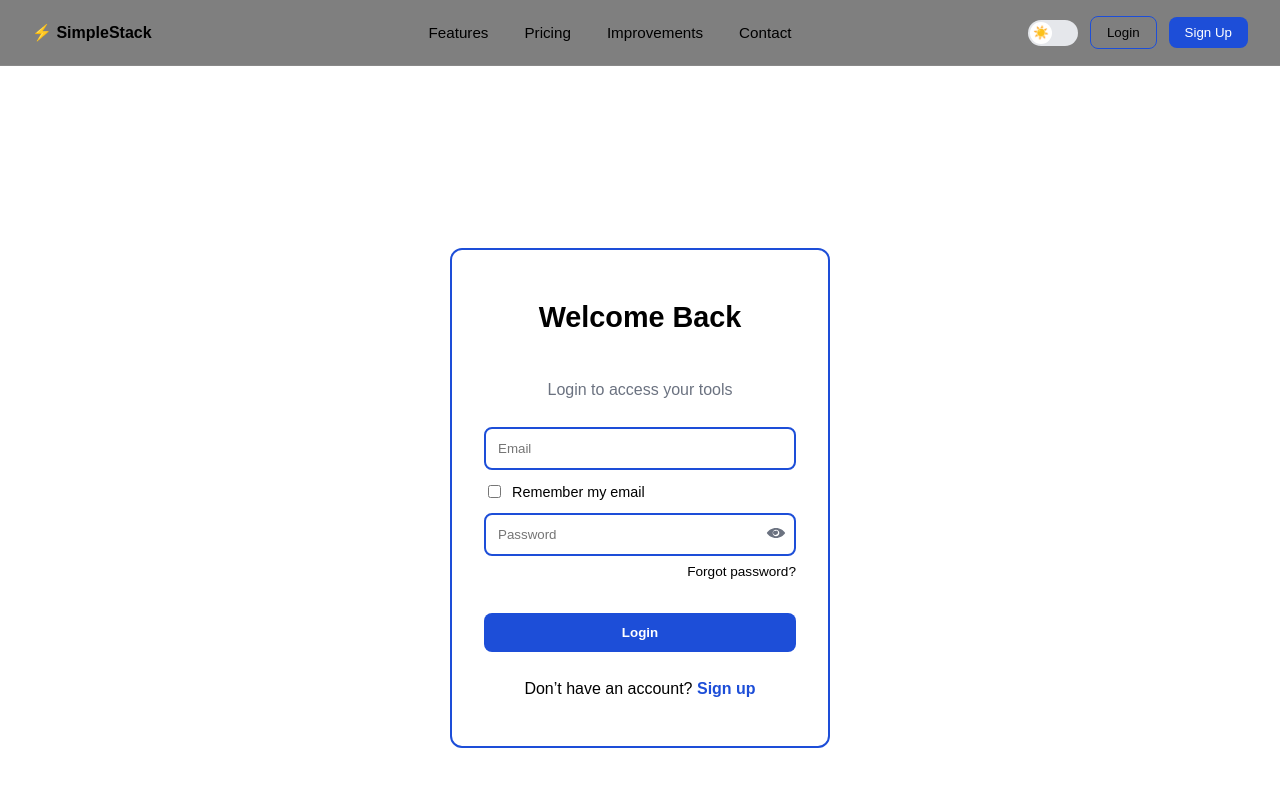
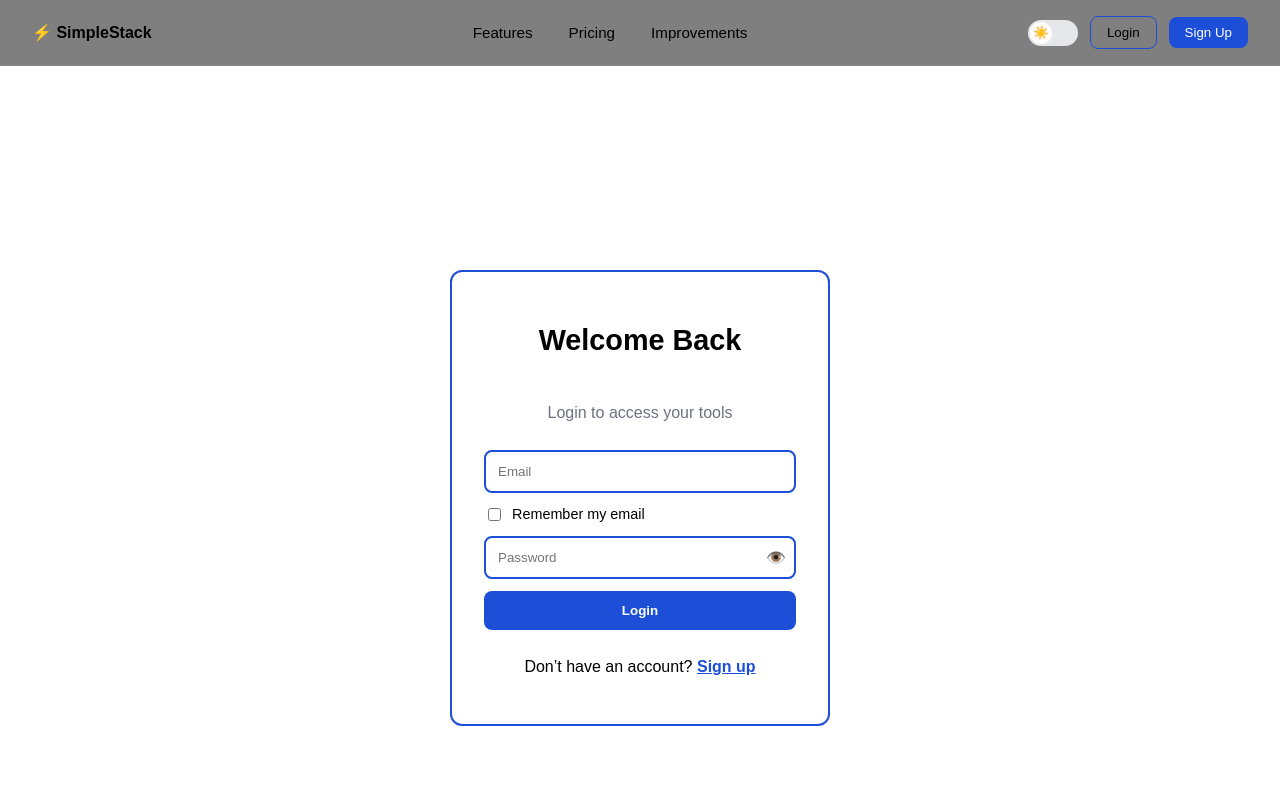
Before and after one commit to ShaphC/MyToolStack, a Next.js app: page /login in a window 1280 px wide. Shown: the top 786 px of the page. Built offline with nearby package versions, Linux system fonts and the light colour scheme; no server answers.

Commit message:
login fix and commented out contact on homepage

```diff
--- a/app/(auth)/login/page.tsx
+++ b/app/(auth)/login/page.tsx
@@ -1,15 +1,29 @@
 "use client";
 
-import { useEffect, useState } from "react";
+import { useEffect, useState, Suspense } from "react";
 import { supabase } from "@/app/lib/supabase";
-import { useRouter } from "next/navigation";
+import { useRouter, useSearchParams } from "next/navigation";
 import Link from "next/link";
 import PageLayout from "@/app/components/PageLayout";
 import { useToast } from "@/app/context/ToastContext";
-import { useSearchParams } from "next/navigation";
 
-export default function Login() {
+/* ---------------- WRAPPER (fixes Vercel prerender error) ---------------- */
+
+export default function LoginPage() {
+  return (
+    <Suspense fallback={<div>Loading...</div>}>
+      <LoginContent />
+    </Suspense>
+  );
+}
+
+/* ---------------- MAIN LOGIN ---------------- */
+
+function LoginContent() {
   const router = useRouter();
+  const searchParams = useSearchParams();
+
+  const redirect = searchParams.get("redirect") || "/dashboard";
 
   const [email, setEmail] = useState("");
   const [password, setPassword] = useState("");
@@ -18,12 +32,7 @@ export default function Login() {
 
   const [loading, setLoading] = useState(false);
   const [errorMsg, setErrorMsg] = useState("");
-  const [successMsg, setSuccessMsg] = useState("");
   const [shake, setShake] = useState(false);
-  const searchParams = useSearchParams();
-
-  const redirect =
-    searchParams.get("redirect") || "/dashboard";
 
   const { showToast } = useToast();
 
@@ -37,7 +46,6 @@ export default function Login() {
 
   const login = async () => {
     setErrorMsg("");
-    setSuccessMsg("");
 
     if (!email || !password) {
       triggerError("Please fill all fields");
@@ -123,7 +131,6 @@ export default function Login() {
                 style={styles.input}
               />
 
-              {/* 👁 INSIDE INPUT */}
               <div
                 style={styles.eye}
                 onMouseDown={() => setShowPassword(true)}
@@ -132,35 +139,12 @@ export default function Login() {
                 onTouchStart={() => setShowPassword(true)}
                 onTouchEnd={() => setShowPassword(false)}
               >
-                  <svg
-                  xmlns="http://www.w3.org/2000/svg"
-                  height="20"
-                  viewBox="0 0 24 24"
-                  width="20"
-                  fill="#6b7280"
-                >
-                  <path d="M12 6c-5 0-9.27 3.11-11 6 1.73 2.89 6 6 11 6s9.27-3.11
-                  11-6c-1.73-2.89-6-6-11-6zm0 10c-2.21
-                  0-4-1.79-4-4s1.79-4 4-4
-                  4 1.79 4 4-1.79 4-4
-                  4zm0-6.5A2.5 2.5 0 1 0 12
-                  14a2.5 2.5 0 0 0 0-5z" />
-                </svg>
+                👁️
               </div>
             </div>
 
-            {/* DISABLED UNTIL READY TO UTILIZE */}
-            {/* FORGOT PASSWORD */}
-            <p
-              onClick={() => router.push("/reset-password")}
-              style={styles.forgot}
-            >
-              Forgot password?
-            </p>
-
-            {/* ERROR / SUCCESS */}
+            {/* ERROR */}
             {errorMsg && <p style={styles.error}>{errorMsg}</p>}
-            {successMsg && <p style={styles.success}>{successMsg}</p>}
 
             {/* BUTTON */}
             <button
@@ -171,7 +155,7 @@ export default function Login() {
                 ...(loading ? styles.buttonDisabled : {}),
               }}
             >
-              {loading ? <div style={styles.spinner}></div> : "Login"}
+              {loading ? "Logging in..." : "Login"}
             </button>
 
             <p style={styles.bottomText}>
@@ -187,7 +171,7 @@ export default function Login() {
   );
 }
 
-/* ---------- STYLES ---------- */
+/* ---------------- STYLES ---------------- */
 
 const styles: any = {
   page: {
@@ -199,8 +183,6 @@ const styles: any = {
   },
 
   container: {
-    background: "var(--bg)",
-    color: "var(--text)",
     flex: 1,
     display: "flex",
     alignItems: "center",
@@ -242,16 +224,7 @@ const styles: any = {
 
   passwordContainer: {
     position: "relative",
-    width: "100%",
   },
-
-  // passwordInput: {
-  //   width: "100%",
-  //   padding: "0.75rem",
-  //   paddingRight: "2.5rem",
-  //   border: "2px solid #1d4ed8",
-  //   borderRadius: "8px",
-  // },
 
   eye: {
     position: "absolute",
@@ -259,7 +232,6 @@ const styles: any = {
     top: "50%",
     transform: "translateY(-50%)",
     cursor: "pointer",
-    fontSize: "1rem",
   },
 
   checkboxRow: {
@@ -267,14 +239,6 @@ const styles: any = {
     alignItems: "center",
     gap: "0.5rem",
     fontSize: "0.9rem",
-  },
-
-  forgot: {
-    fontSize: "0.85rem",
-    color: "var(--text)",
-    cursor: "pointer",
-    textAlign: "right",
-    marginTop: "-0.25rem",
   },
 
   button: {
@@ -285,10 +249,6 @@ const styles: any = {
     borderRadius: "8px",
     fontWeight: "bold",
     cursor: "pointer",
-    marginTop: "0.5rem",
-    display: "flex",
-    justifyContent: "center",
-    alignItems: "center",
   },
 
   buttonDisabled: {
@@ -296,23 +256,8 @@ const styles: any = {
     cursor: "not-allowed",
   },
 
-  spinner: {
-    width: "18px",
-    height: "18px",
-    border: "3px solid #fff",
-    borderTop: "3px solid transparent",
-    borderRadius: "50%",
-    animation: "spin 1s linear infinite",
-  },
-
   error: {
     color: "#dc2626",
-    fontSize: "0.85rem",
-    textAlign: "center",
-  },
-
-  success: {
-    color: "#16a34a",
     fontSize: "0.85rem",
     textAlign: "center",
   },
@@ -325,7 +270,6 @@ const styles: any = {
   link: {
     color: "#1d4ed8",
     fontWeight: "bold",
-    textDecoration: "none",
   },
 
   shake: {
--- a/app/components/NavBar.tsx
+++ b/app/components/NavBar.tsx
@@ -126,12 +126,12 @@ export default function Navbar() {
               Improvements
             </button>
 
-            <button
+            {/* <button
               onClick={() => router.push("/contact")}
               style={styles.link}
             >
               Contact
-            </button>
+            </button> */}
           </>
         ) : (
           <>
```
Also changed, not shown: app/page.tsx (+29 -0 lines).
